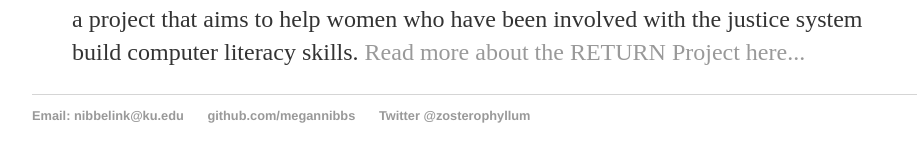
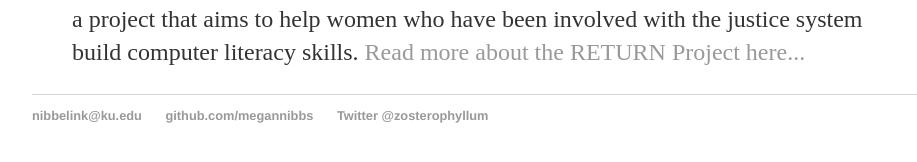
Before and after one commit to megannibbs/megannibbelink.github.io, a Jekyll site: the page built from index.html, in a window 1280 px wide. Shown: the part 480-642 px from the top of the page, without its empty margins (160-1077 px from the left). Built offline with Jekyll 4.4.1, drawn with Linux system fonts in a browser that asks for light colours.

Commit message:
Update default.html

```diff
--- a/_layouts/default.html
+++ b/_layouts/default.html
@@ -23,7 +23,7 @@
 			</div><!-- /.container -->
 			<footer>
 	    		<ul>
-	        		<li><a href="mailto:nibbelink@ku.edu">Email: nibbelink@ku.edu</a></li>
+	        		<li><a href="mailto:nibbelink@ku.edu">nibbelink@ku.edu</a></li>
 	        		<li><a href="https://github.com/megannibbs">github.com/megannibbs</a></li>
 				<li><a href="https://twitter.com/zosterophyllum">Twitter @zosterophyllum</a></li>
 				</ul>
```
